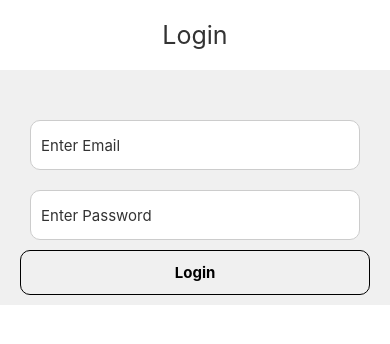
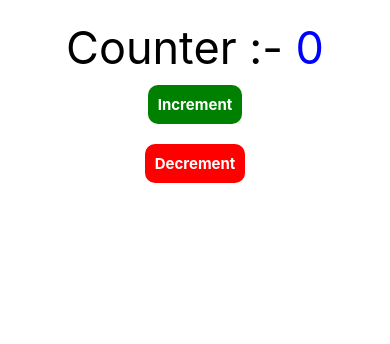
Before and after one commit to Yash777Salave/React-Native-BrushUp_Practise, a React Native app: screen / in a window 390 px wide. Shown: the top 344 px of the page. Built offline with nearby package versions, Linux system fonts and the light colour scheme.

Commit message:
Counter Increment Decrement

```diff
--- a/App.tsx
+++ b/App.tsx
@@ -2,12 +2,14 @@ import { StyleSheet, Text, View } from 'react-native'
 import React from 'react'
 import FlatLIST from './src/FlatLIST'
 import Login from './src/Login'
+import Counter from './src/Screens/counter/Counter'
 
 const App = () => {
   return (
-    <View>
+    <View style={{flex:1}}>
       {/* <FlatLIST/> */}
-      <Login/>
+      {/* <Login/> */}
+      <Counter/>
     </View>
   )
 }
--- /dev/null
+++ b/src/Screens/counter/Counter.jsx
@@ -0,0 +1,84 @@
+import { StyleSheet, Text, TouchableOpacity, View } from 'react-native';
+import React, { useState } from 'react';
+import { counterEvent } from 'react-native/Libraries/Performance/Systrace';
+
+const Counter = () => {
+  const [count, setCount] = useState(0);
+  const incrementFun = () => {
+    setCount(count + 1);
+  };
+  const decrementFun = () => {
+    if (count > 0) setCount(count - 1);
+  };
+  return (
+    <View style={styles.mainCOntainer}>
+      <View style={styles.headingContainer}>
+        <Text style={styles.heading}>Counter :-</Text>
+        <Text style={styles.count}> {count}</Text>
+      </View>
+      <TouchableOpacity
+        style={styles.incrementButoonContainer}
+        onPress={incrementFun}
+      >
+        <Text style={styles.incrementText}>Increment</Text>
+      </TouchableOpacity>
+      <TouchableOpacity
+        style={styles.decrementButoonContainer}
+        onPress={decrementFun}
+      >
+        <Text style={styles.decrementText}>Decrement</Text>
+      </TouchableOpacity>
+    </View>
+  );
+};
+
+export default Counter;
+
+const styles = StyleSheet.create({
+  mainCOntainer: {
+    flex: 1,
+  },
+  heading: {
+    fontSize: 45,
+    textAlign: 'center',
+  },
+  incrementButoonContainer: {
+    padding: 10,
+    justifyContent: 'center',
+    alignContent: 'center',
+    alignSelf: 'center',
+    borderRadius: 10,
+    backgroundColor: 'green',
+    margin: 10,
+  },
+  decrementButoonContainer: {
+    padding: 10,
+    justifyContent: 'center',
+    alignContent: 'center',
+    alignSelf: 'center',
+    borderRadius: 10,
+    backgroundColor: 'red',
+    margin: 10,
+  },
+  incrementText: {
+    fontSize: 15,
+    color: '#ffff',
+    fontWeight: 'bold',
+  },
+  decrementText: {
+    fontSize: 15,
+    color: '#ffff',
+    fontWeight: 'bold',
+  },
+  headingContainer: {
+    flexDirection: 'row',
+    justifyContent: 'center',
+    marginTop: 20,
+  },
+  count: {
+    fontSize: 45,
+    textAlign: 'center',
+    alignItems: 'center',
+    color: 'blue',
+  },
+});
```
